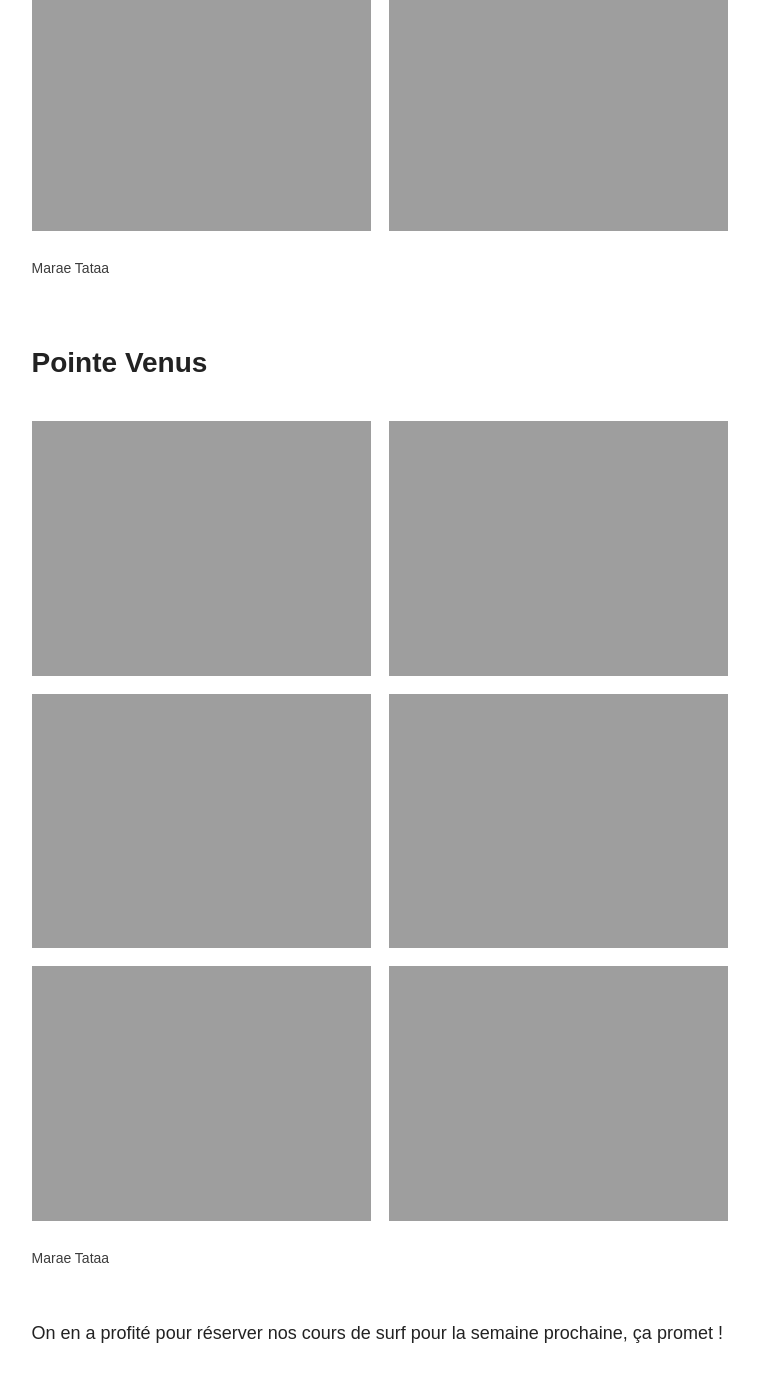
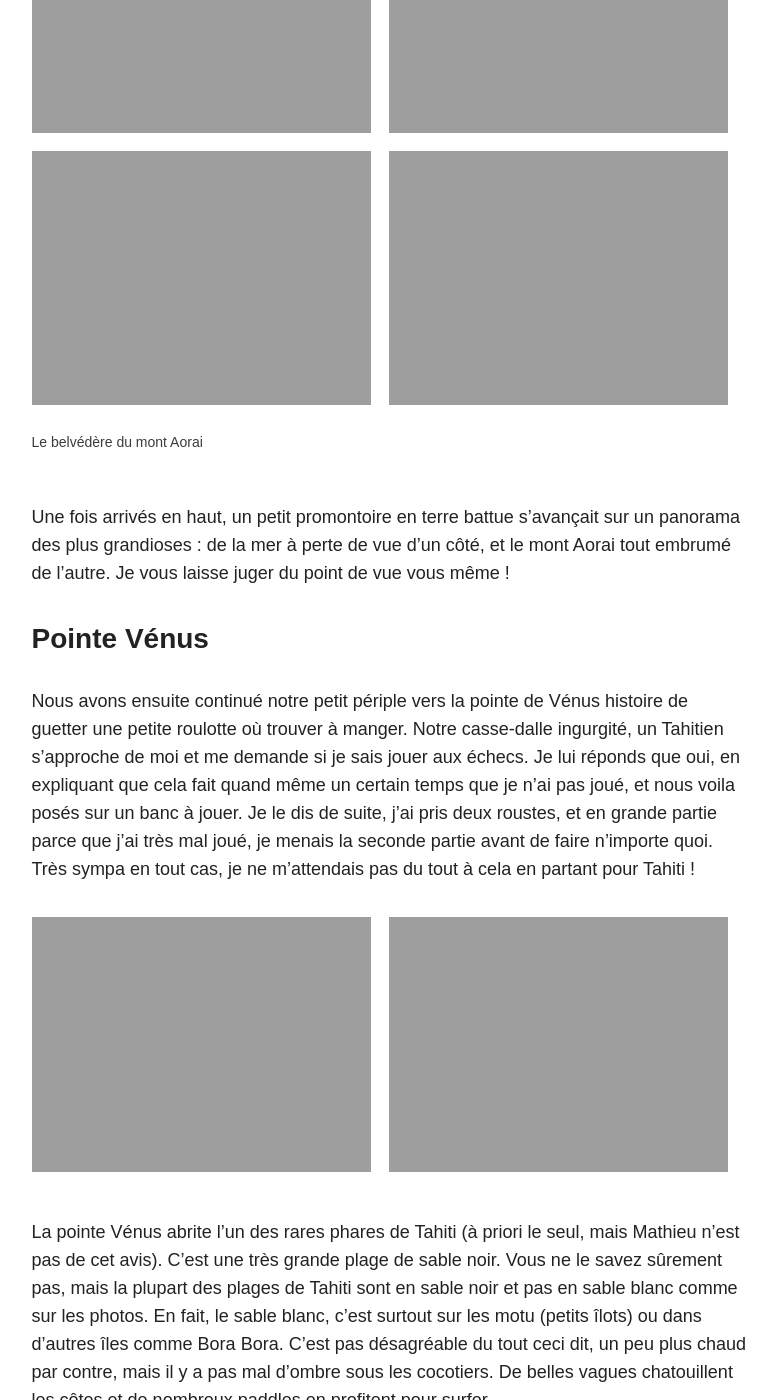
Before and after one commit to vferries/voyage, a Jekyll site: the page built from _posts/2015-01-27-belvedere.md, in a window 1280 px wide and 1400 px high, scrolled down 1589 px. Shown: the whole window, without its empty margins (348-1124 px from the left). Built offline with Jekyll 4.4.1, drawn with Linux system fonts in a browser that asks for light colours; nearby versions of some CDN libraries; comment, search, counter and statistics services are not loaded; some of the changed text lies outside the part shown.

Commit message:
Fin de l'article belvédère et pointe Vénus.

```diff
--- a/_posts/2015-01-27-belvedere.md
+++ b/_posts/2015-01-27-belvedere.md
@@ -1,37 +1,50 @@
 ---
 layout: post
-title: "Randonnée au belvédère et pointe de Venus"
+title: "Randonnée au belvédère et pointe Vénus"
 excerpt: "3 heures de randonnées pour un petit point de vue et des coups de soleil pour une plage de sable noir"
 categories: articles
-tags: [Mont Aorai, belvédère, pointe Venus, phare]
+tags: [Mont Aorai, belvédère, pointe Vénus, phare]
 comments: true
 share: true
 image:
   feature: belvedere/bandeau.jpg
 ---
 
-EN COURS DE REDACTION
-
 ### Randonnée au belvédère
 <figure class="half">
-	<a href="{{site.url}}/images/belvedere/aorai.jpg"><img src="{{site.url}}/images/belvedere/aorai.jpg" alt="Mont Aorai dans la brume"></a>
 	<a href="{{site.url}}/images/belvedere/lianes.jpg"><img src="{{site.url}}/images/belvedere/lianes.jpg" alt="lianes recouvrantes"></a>
 	<a href="{{site.url}}/images/belvedere/oiseau.jpg"><img src="{{site.url}}/images/belvedere/oiseau.jpg" alt="oiseau sombre"></a>
+</figure>
+
+On était parti pour juste aller à un petit panorama sur l'île et sur le mont Aorai, l'un des plus hauts du coin. Un peu plus de 2000 mètres de haut. Le temps était particulièrement radieux (les 24 degrés de la veille faisaient place à un bon 33 sous un gros soleil). Au final, on s'est garé bien trop tôt et on a marché durant plus de 3 heures. Le pire dans tout ça c'est qu'on ne l'a pas regretté une seule seconde.
+
+<figure class="half">
+	<a href="{{site.url}}/images/belvedere/aorai.jpg"><img src="{{site.url}}/images/belvedere/aorai.jpg" alt="Mont Aorai dans la brume"></a>
 	<a href="{{site.url}}/images/belvedere/vue.jpg"><img src="{{site.url}}/images/belvedere/vue.jpg" alt="vue panoramique"></a>
 	<a href="{{site.url}}/images/belvedere/ferries.jpg"><img src="{{site.url}}/images/belvedere/ferries.jpg" alt="ferries"></a>
 	<a href="{{site.url}}/images/belvedere/lagon.jpg"><img src="{{site.url}}/images/belvedere/lagon.jpg" alt="lagon"></a>
-	<figcaption>Marae Tataa</figcaption>
+	<figcaption>Le belvédère du mont Aorai</figcaption>
+</figure>
+Une fois arrivés en haut, un petit promontoire en terre battue s'avançait sur un panorama des plus grandioses : de la mer à perte de vue d'un côté, et le mont Aorai tout embrumé de l'autre. Je vous laisse juger du point de vue vous même !
+
+### Pointe Vénus
+Nous avons ensuite continué notre petit périple vers la pointe de Vénus histoire de guetter une petite roulotte où trouver à manger. Notre casse-dalle ingurgité, un Tahitien s'approche de moi et me demande si je sais jouer aux échecs. Je lui réponds que oui, en expliquant que cela fait quand même un certain temps que je n'ai pas joué, et nous voila posés sur un banc à jouer. Je le dis de suite, j'ai pris deux roustes, et en grande partie parce que j'ai très mal joué, je menais la seconde partie avant de faire n'importe quoi.
+Très sympa en tout cas, je ne m'attendais pas du tout à cela en partant pour Tahiti !
+
+<figure class="half">
+	<a href="{{site.url}}/images/belvedere/phare.jpg"><img src="{{site.url}}/images/belvedere/phare.jpg" alt="phare"></a>
+	<a href="{{site.url}}/images/belvedere/pirogues.jpg"><img src="{{site.url}}/images/belvedere/pirogues.jpg" alt="pirogues"></a>
 </figure>
 
-### Pointe Venus
+La pointe Vénus abrite l'un des rares phares de Tahiti (à priori le seul, mais Mathieu n'est pas de cet avis).
+C'est une très grande plage de sable noir. Vous ne le savez sûrement pas, mais la plupart des plages de Tahiti sont en sable noir et pas en sable blanc comme sur les photos. En fait, le sable blanc, c'est surtout sur les motu (petits îlots) ou dans d'autres îles comme Bora Bora. C'est pas désagréable du tout ceci dit, un peu plus chaud par contre, mais il y a pas mal d'ombre sous les cocotiers. De belles vagues chatouillent les côtes et de nombreux paddles en profitent pour surfer.
+
 <figure class="half">
 	<a href="{{site.url}}/images/belvedere/bodyboard.jpg"><img src="{{site.url}}/images/belvedere/bodyboard.jpg" alt="bodyboard"></a>
-	<a href="{{site.url}}/images/belvedere/phare.jpg"><img src="{{site.url}}/images/belvedere/phare.jpg" alt="phare"></a>
-	<a href="{{site.url}}/images/belvedere/pirogues.jpg"><img src="{{site.url}}/images/belvedere/pirogues.jpg" alt="pirogues"></a>
 	<a href="{{site.url}}/images/belvedere/surf.jpg"><img src="{{site.url}}/images/belvedere/surf.jpg" alt="surf"></a>
 	<a href="{{site.url}}/images/belvedere/venus.jpg"><img src="{{site.url}}/images/belvedere/venus.jpg" alt="pointe de venus"></a>
 	<a href="{{site.url}}/images/belvedere/venus2.jpg"><img src="{{site.url}}/images/belvedere/venus2.jpg" alt="pointe de venus"></a>
-	<figcaption>Marae Tataa</figcaption>
+	<figcaption>Pointe de Vénus</figcaption>
 </figure>
 
 On en a profité pour réserver nos cours de surf pour la semaine prochaine, ça promet !
```
